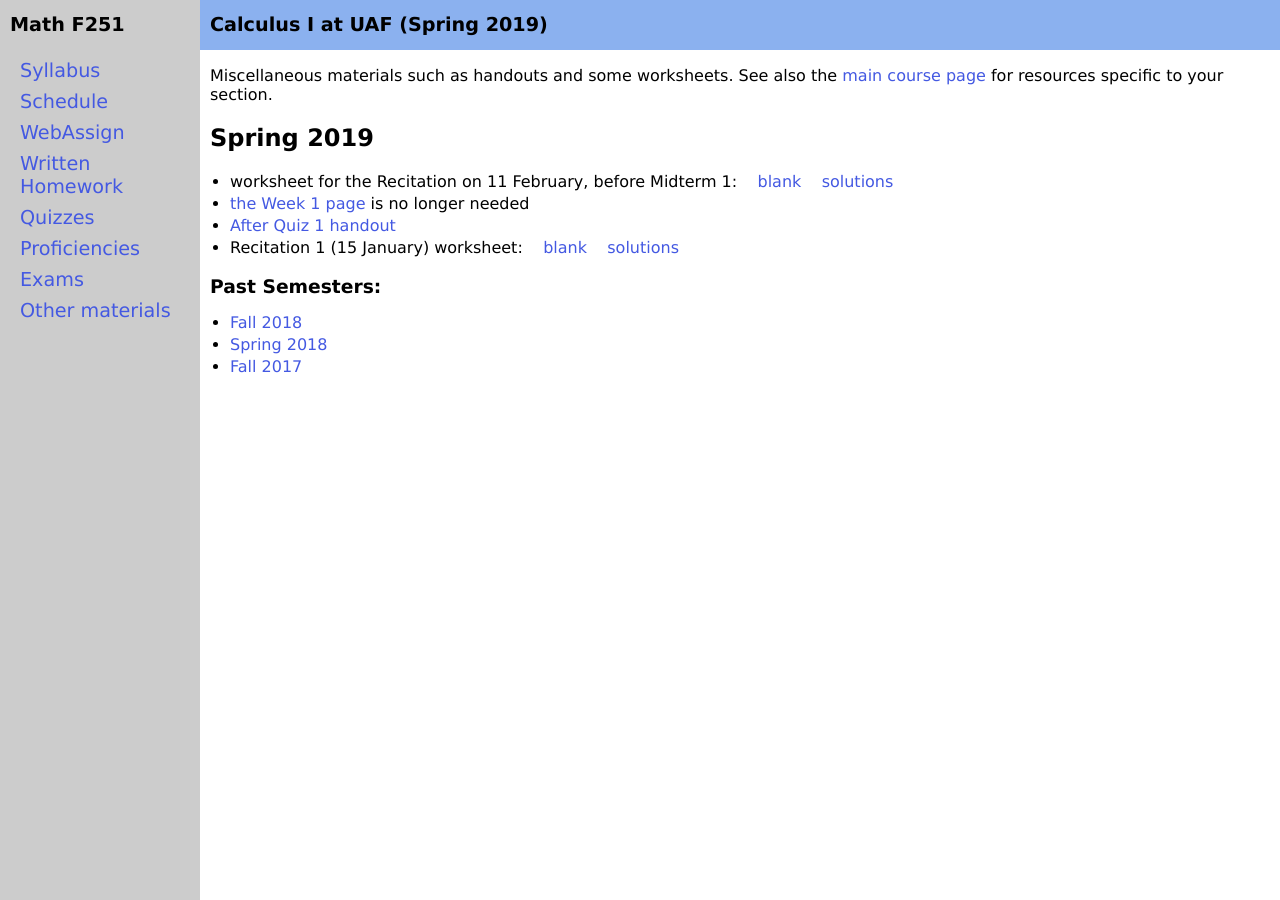
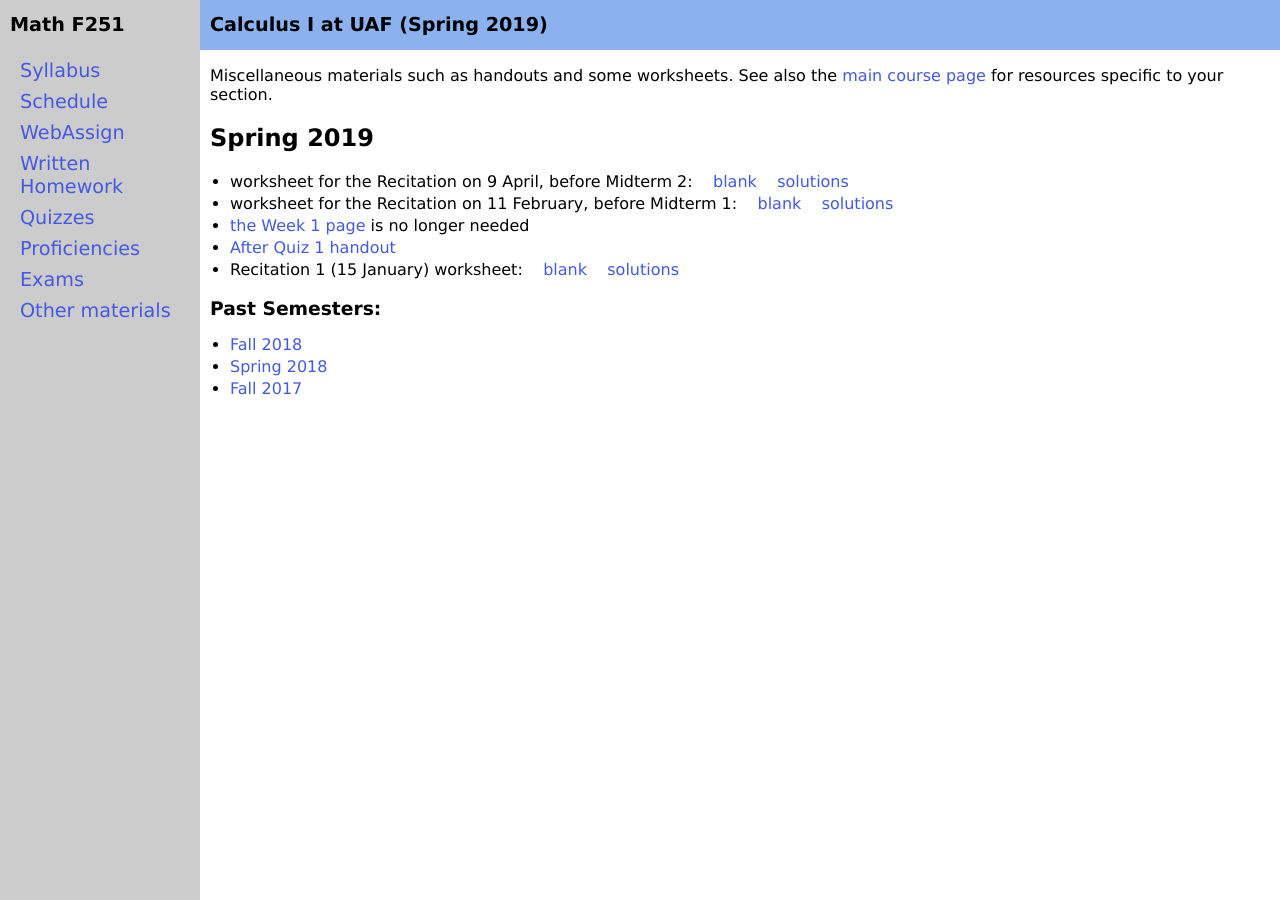
Before and after one commit to uaf-math/calc1, a Jekyll site: the page built from materials.md, in a window 1280 px wide. Built offline with Jekyll 4.4.1, drawn with Linux system fonts in a browser that asks for light colours.

Commit message:
link recitation material

```diff
--- a/materials.md
+++ b/materials.md
@@ -7,6 +7,7 @@
 
 ## Spring 2019
 
+* worksheet for the Recitation on 9 April, before Midterm 2: &nbsp;&nbsp; [blank](assets/materials/Spring2019/Recitation-MT2-Review.pdf) &nbsp;&nbsp; [solutions](assets/materials/Spring2019/Recitation-MT2-Review-Sols.pdf)
 * worksheet for the Recitation on 11 February, before Midterm 1: &nbsp;&nbsp; [blank](assets/materials/Spring2019/Recitation-MT1-Review.pdf) &nbsp;&nbsp; [solutions](assets/materials/Spring2019/Recitation-MT1-Review-Sols.pdf)
 * [the Week 1 page](week1) is no longer needed
 * [After Quiz 1 handout](assets/materials/Spring2019/After-Quiz-1.pdf)
```
